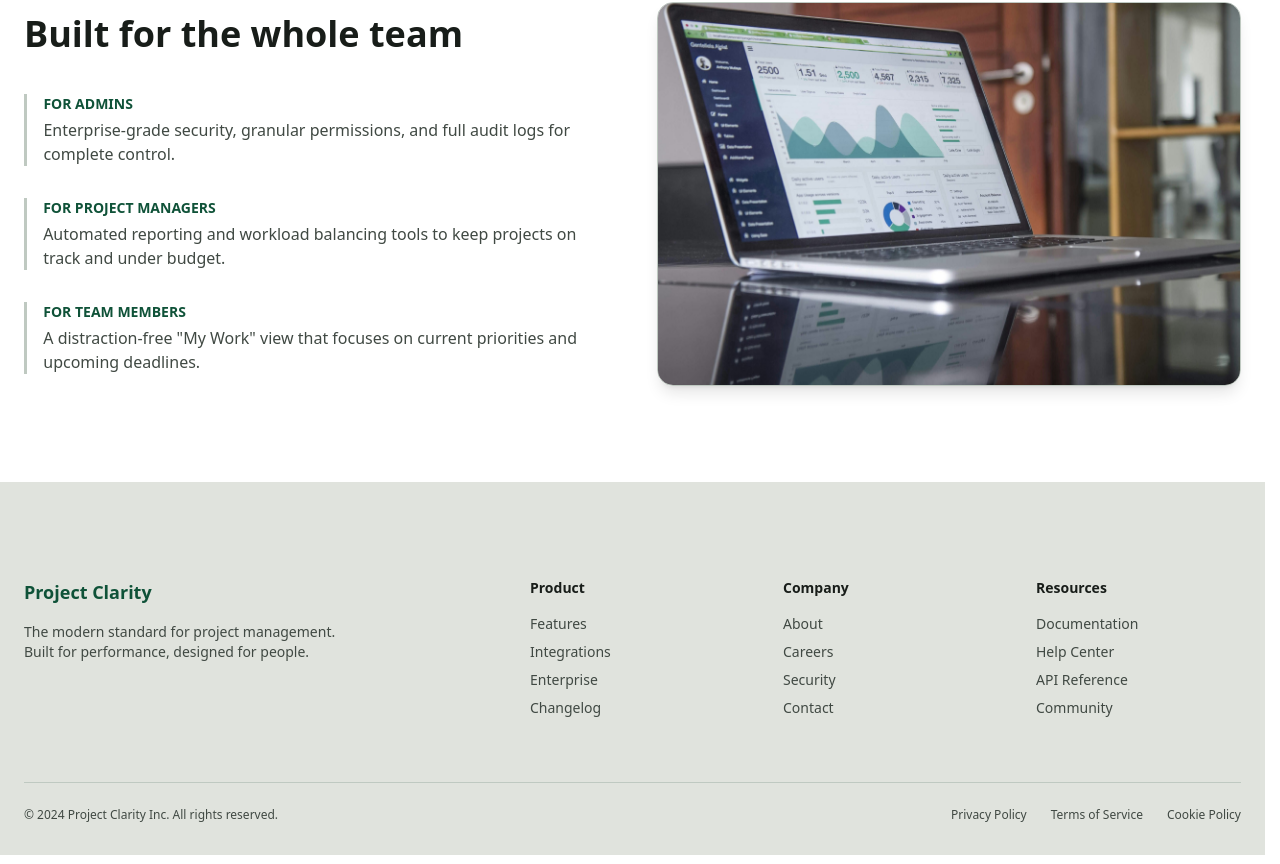
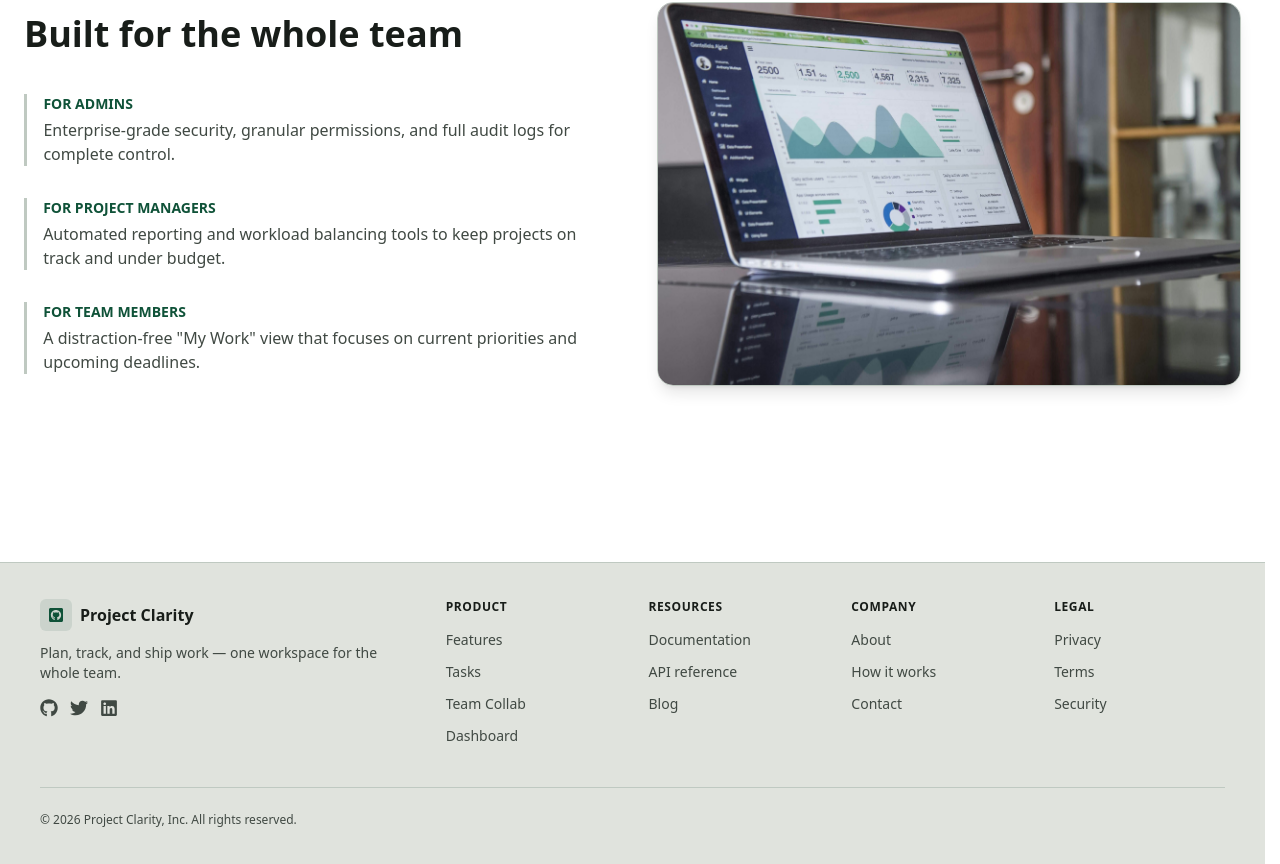
Before and after one commit to Neiivvy/ProjectFlow-frontend, a Next.js app: page / in a window 1280 px wide. Shown: the part 1724-2588 px from the top of the page. Built offline with nearby package versions, Linux system fonts and the light colour scheme.

Commit message:
footer changed

```diff
--- a/src/components/Footer.js
+++ b/src/components/Footer.js
@@ -1,56 +1,103 @@
+import {
+  FaGithub,
+  FaGithubSquare,
+  FaLinkedin,
+  FaTwitter,
+} from "react-icons/fa";
+
+const columns = [
+  {
+    heading: "Product",
+    links: ["Features", "Tasks", "Team Collab", "Dashboard"],
+  },
+  {
+    heading: "Resources",
+    links: ["Documentation", "API reference", "Blog"],
+  },
+  {
+    heading: "Company",
+    links: ["About", "How it works", "Contact"],
+  },
+  {
+    heading: "Legal",
+    links: ["Privacy", "Terms", "Security"],
+  },
+];
+
 export default function Footer() {
   return (
-    <footer className="bg-[#e0e3dd] pt-24 pb-8 px-6">
-      <div className="max-w-7xl mx-auto grid grid-cols-2 md:grid-cols-5 gap-12 mb-16">
-        <div className="col-span-2">
-          <span className="text-lg font-bold text-[#0f5238] block mb-4">
+    <footer className="border-t border-[#bfc9c1] bg-[#e0e3dd] mt-20">
+      <div className="mx-auto max-w-7xl px-6 py-9 sm:px-10">
+        <div className="grid grid-cols-2 gap-8 sm:grid-cols-6">
+          {/* Brand */}
+          <div className="col-span-2 sm:col-span-2">
+            <div className="flex items-center gap-2">
+              <span className="flex h-8 w-8 items-center justify-center rounded-md bg-[#0f5238]/10">
+                <FaGithubSquare size={16} className="text-[#0f5238]" />
+              </span>
+              <span className="text-base font-semibold text-[#181d19]">
                 Project Clarity
               </span>
-          <p className="text-sm text-[#404943] max-w-xs mb-6">
-            The modern standard for project management. Built for
-            performance, designed for people.
-          </p>
             </div>
 
-        <div>
-          <h5 className="text-sm font-bold text-[#181d19] mb-4">Product</h5>
-          <ul className="space-y-2 text-sm text-[#404943]">
-            <li className="hover:text-[#0f5238] cursor-pointer transition-colors">Features</li>
-            <li className="hover:text-[#0f5238] cursor-pointer transition-colors">Integrations</li>
-            <li className="hover:text-[#0f5238] cursor-pointer transition-colors">Enterprise</li>
-            <li className="hover:text-[#0f5238] cursor-pointer transition-colors">Changelog</li>
-          </ul>
-        </div>
+            <p className="mt-3 text-sm text-[#404943]">
+              Plan, track, and ship work — one workspace for the whole team.
+            </p>
 
-        <div>
-          <h5 className="text-sm font-bold text-[#181d19] mb-4">Company</h5>
-          <ul className="space-y-2 text-sm text-[#404943]">
-            <li className="hover:text-[#0f5238] cursor-pointer transition-colors">About</li>
-            <li className="hover:text-[#0f5238] cursor-pointer transition-colors">Careers</li>
-            <li className="hover:text-[#0f5238] cursor-pointer transition-colors">Security</li>
-            <li className="hover:text-[#0f5238] cursor-pointer transition-colors">Contact</li>
-          </ul>
-        </div>
+            <div className="mt-4 flex items-center gap-3">
+              <a
+                href="#"
+                aria-label="GitHub"
+                className="text-[#404943] hover:text-[#0f5238] transition-colors"
+              >
+                <FaGithub size={18} />
+              </a>
 
-        <div>
-          <h5 className="text-sm font-bold text-[#181d19] mb-4">Resources</h5>
-          <ul className="space-y-2 text-sm text-[#404943]">
-            <li className="hover:text-[#0f5238] cursor-pointer transition-colors">Documentation</li>
-            <li className="hover:text-[#0f5238] cursor-pointer transition-colors">Help Center</li>
-            <li className="hover:text-[#0f5238] cursor-pointer transition-colors">API Reference</li>
-            <li className="hover:text-[#0f5238] cursor-pointer transition-colors">Community</li>
-          </ul>
+              <a
+                href="#"
+                aria-label="Twitter"
+                className="text-[#404943] hover:text-[#0f5238] transition-colors"
+              >
+                <FaTwitter size={18} />
+              </a>
+
+              <a
+                href="#"
+                aria-label="LinkedIn"
+                className="text-[#404943] hover:text-[#0f5238] transition-colors"
+              >
+                <FaLinkedin size={18} />
+              </a>
             </div>
           </div>
 
-      <div className="max-w-7xl mx-auto pt-6 border-t border-[#bfc9c1] flex flex-col md:flex-row justify-between items-center gap-4">
+          {columns.map((col) => (
+            <div key={col.heading}>
+              <h3 className="text-xs font-semibold uppercase tracking-wider text-[#181d19]">
+                {col.heading}
+              </h3>
+
+              <ul className="mt-3 space-y-2">
+                {col.links.map((link) => (
+                  <li key={link}>
+                    <a
+                      href="#"
+                      className="text-sm text-[#404943] hover:text-[#0f5238] transition-colors"
+                    >
+                      {link}
+                    </a>
+                  </li>
+                ))}
+              </ul>
+            </div>
+          ))}
+        </div>
+
+        <div className="mt-10 flex flex-col items-center justify-between gap-3 border-t border-[#bfc9c1] pt-6 sm:flex-row">
           <p className="text-xs text-[#404943]">
-          © 2024 Project Clarity Inc. All rights reserved.
+            © {new Date().getFullYear()} Project Clarity, Inc. All rights
+            reserved.
           </p>
-        <div className="flex gap-6 text-xs text-[#404943]">
-          <span className="hover:text-[#0f5238] cursor-pointer">Privacy Policy</span>
-          <span className="hover:text-[#0f5238] cursor-pointer">Terms of Service</span>
-          <span className="hover:text-[#0f5238] cursor-pointer">Cookie Policy</span>
         </div>
       </div>
     </footer>
```
Lines whose indentation alone changed are shown as unchanged.
